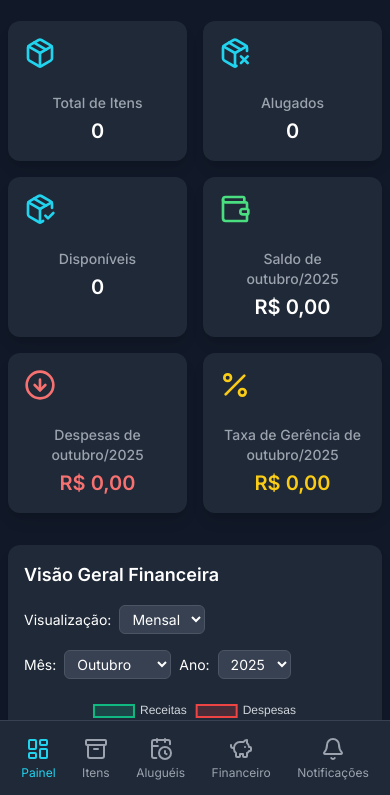
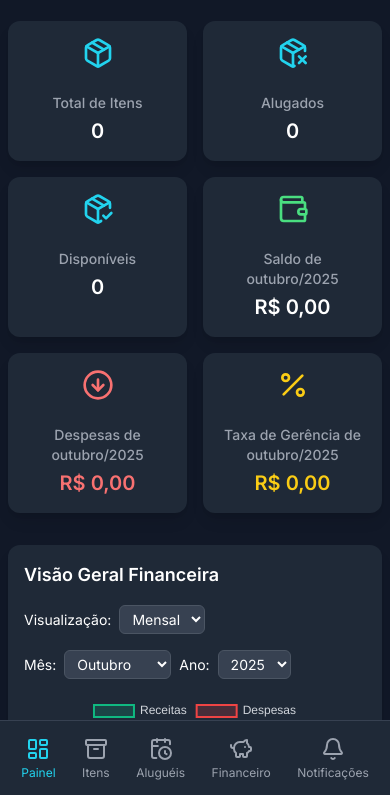
Before and after one commit to zigibim/test, a plain HTML site: page admin.html in a window 390 px wide. Shown: the part 47-842 px from the top of the page. Drawn offline with nearby package versions, Linux system fonts and the light colour scheme.

Commit message:
projeto gerencial

```diff
--- a/admin.html
+++ b/admin.html
@@ -106,42 +106,42 @@
             <div id="dashboard-content" class="tab-content">
                 <div class="grid grid-cols-2 lg:grid-cols-3 gap-4 sm:gap-6 mb-8">
                     <div class="bg-gray-800 p-4 sm:p-6 rounded-xl shadow-lg flex flex-col text-center sm:flex-row sm:items-center sm:text-left gap-4">
-                        <i data-lucide="package" class="h-8 w-8 text-cyan-400 mb-2 sm:mb-0"></i>
+                        <i data-lucide="package" class="h-8 w-8 text-cyan-400 mb-2 sm:mb-0 self-center"></i>
                         <div>
                             <h3 id="total-items-title" class="text-sm font-medium text-gray-400">Total de Itens</h3>
                             <p id="total-items" class="mt-1 text-xl sm:text-3xl font-semibold">0</p>
                         </div>
                     </div>
                     <div class="bg-gray-800 p-4 sm:p-6 rounded-xl shadow-lg flex flex-col text-center sm:flex-row sm:items-center sm:text-left gap-4">
-                         <i data-lucide="package-x" class="h-8 w-8 text-cyan-400 mb-2 sm:mb-0"></i>
+                         <i data-lucide="package-x" class="h-8 w-8 text-cyan-400 mb-2 sm:mb-0 self-center"></i>
                         <div>
                             <h3 class="text-sm font-medium text-gray-400">Alugados</h3>
                             <p id="rented-items" class="mt-1 text-xl sm:text-3xl font-semibold">0</p>
                         </div>
                     </div>
                     <div class="bg-gray-800 p-4 sm:p-6 rounded-xl shadow-lg flex flex-col text-center sm:flex-row sm:items-center sm:text-left gap-4">
-                        <i data-lucide="package-check" class="h-8 w-8 text-cyan-400 mb-2 sm:mb-0"></i>
+                        <i data-lucide="package-check" class="h-8 w-8 text-cyan-400 mb-2 sm:mb-0 self-center"></i>
                         <div>
                             <h3 class="text-sm font-medium text-gray-400">Disponíveis</h3>
                             <p id="available-items" class="mt-1 text-xl sm:text-3xl font-semibold">0</p>
                         </div>
                     </div>
                     <div class="bg-gray-800 p-4 sm:p-6 rounded-xl shadow-lg flex flex-col text-center sm:flex-row sm:items-center sm:text-left gap-4">
-                        <i data-lucide="wallet" class="h-8 w-8 text-green-400 mb-2 sm:mb-0"></i>
+                        <i data-lucide="wallet" class="h-8 w-8 text-green-400 mb-2 sm:mb-0 self-center"></i>
                         <div>
                             <h3 id="month-balance-title" class="text-sm font-medium text-gray-400">Saldo do Mês</h3>
                             <p id="month-balance" class="mt-1 text-xl sm:text-3xl font-semibold">R$ 0,00</p>
                         </div>
                     </div>
                     <div class="bg-gray-800 p-4 sm:p-6 rounded-xl shadow-lg flex flex-col text-center sm:flex-row sm:items-center sm:text-left gap-4">
-                        <i data-lucide="arrow-down-circle" class="h-8 w-8 text-red-400 mb-2 sm:mb-0"></i>
+                        <i data-lucide="arrow-down-circle" class="h-8 w-8 text-red-400 mb-2 sm:mb-0 self-center"></i>
                         <div>
                              <h3 id="month-expense-title" class="text-sm font-medium text-gray-400">Despesas</h3>
                             <p id="month-expense" class="mt-1 text-xl sm:text-3xl font-semibold text-red-400">R$ 0,00</p>
                         </div>
                     </div>
                     <div class="bg-gray-800 p-4 sm:p-6 rounded-xl shadow-lg flex flex-col text-center sm:flex-row sm:items-center sm:text-left gap-4">
-                        <i data-lucide="percent" class="h-8 w-8 text-yellow-400 mb-2 sm:mb-0"></i>
+                        <i data-lucide="percent" class="h-8 w-8 text-yellow-400 mb-2 sm:mb-0 self-center"></i>
                         <div>
                             <h3 id="month-fee-title" class="text-sm font-medium text-gray-400">Taxa Gerência</h3>
                             <p id="month-fee" class="mt-1 text-xl sm:text-3xl font-semibold text-yellow-400">R$ 0,00</p>
```
